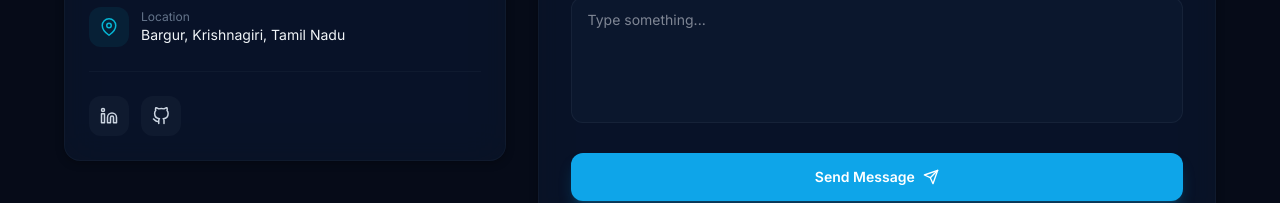
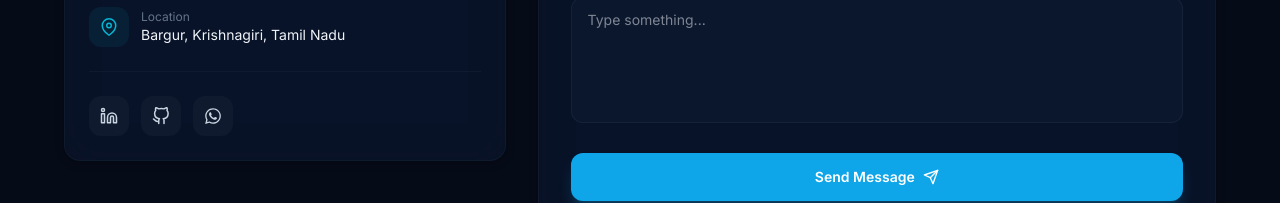
Before and after one commit to Sathiya05/My-Portfolio, a React (Vite) app: page / in a window 1280 px wide. Shown: the part 8852-9055 px from the top of the page. Built offline with nearby package versions, Linux system fonts and the light colour scheme.

Commit message:
Initial setup

```diff
--- a/src/components/Contact.jsx
+++ b/src/components/Contact.jsx
@@ -2,6 +2,7 @@ import { useState } from 'react'
 import { motion } from 'framer-motion'
 import { useInView } from 'react-intersection-observer'
 import { FiMail, FiPhone, FiMapPin, FiSend, FiLinkedin, FiGithub } from 'react-icons/fi'
+import { FaWhatsapp } from 'react-icons/fa'
 import emailjs from '@emailjs/browser'
 
 const SERVICE_ID = 'service_kgzs8ds'
@@ -59,7 +60,7 @@ export default function Contact() {
                     <div className="w-10 h-10 rounded-xl flex items-center justify-center shrink-0" style={{ backgroundColor: `${color}15`, color }}><Icon size={18} /></div>
                     <div>
                       <p className="text-xs c-muted">{label}</p>
-                      {href ? <a href={href} className="c-heading text-sm hover:text-primary transition-colors">{value}</a> : <p className="c-heading text-sm">{value}</p>}
+                      {href ? <a href={href} target="_blank" rel="noopener noreferrer" className="c-heading text-sm hover:text-primary transition-colors">{value}</a> : <p className="c-heading text-sm">{value}</p>}
                     </div>
                   </div>
                 ))}
@@ -67,6 +68,7 @@ export default function Contact() {
               <div className="flex gap-3 mt-6 pt-6 border-t c-border-subtle">
                 <a href="https://www.linkedin.com/in/sathiya-priya-s-3179b8257/" target="_blank" rel="noopener noreferrer" className="w-10 h-10 rounded-xl c-tag flex items-center justify-center c-muted hover:text-primary hover:bg-primary/10 transition-all"><FiLinkedin size={18} /></a>
                 <a href="https://github.com/Sathiya05" target="_blank" rel="noopener noreferrer" className="w-10 h-10 rounded-xl c-tag flex items-center justify-center c-muted hover:text-primary hover:bg-primary/10 transition-all"><FiGithub size={18} /></a>
+                <a href="https://wa.me/917812841311" target="_blank" rel="noopener noreferrer" className="w-10 h-10 rounded-xl c-tag flex items-center justify-center c-muted hover:text-primary hover:bg-primary/10 transition-all"><FaWhatsapp size={18} /></a>
               </div>
             </div>
           </motion.div>
```
